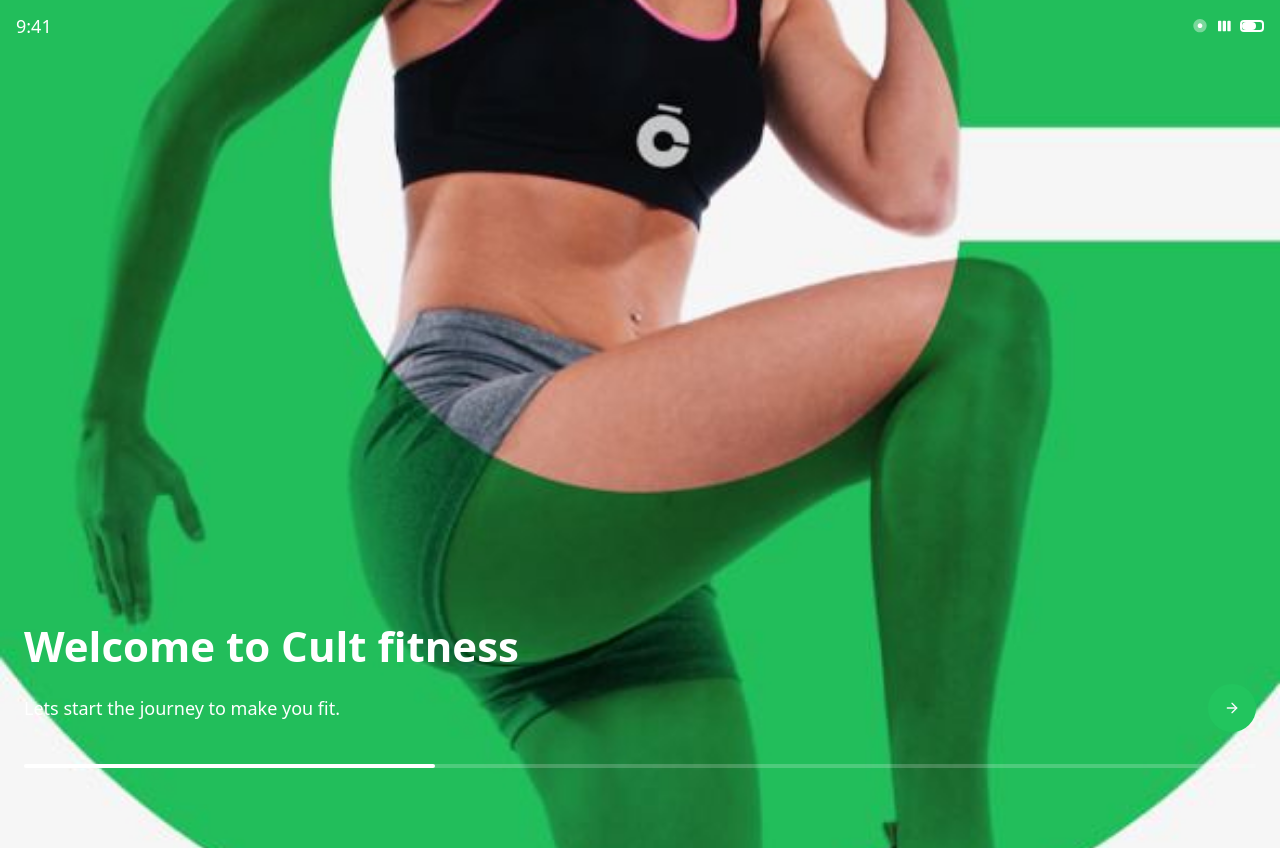
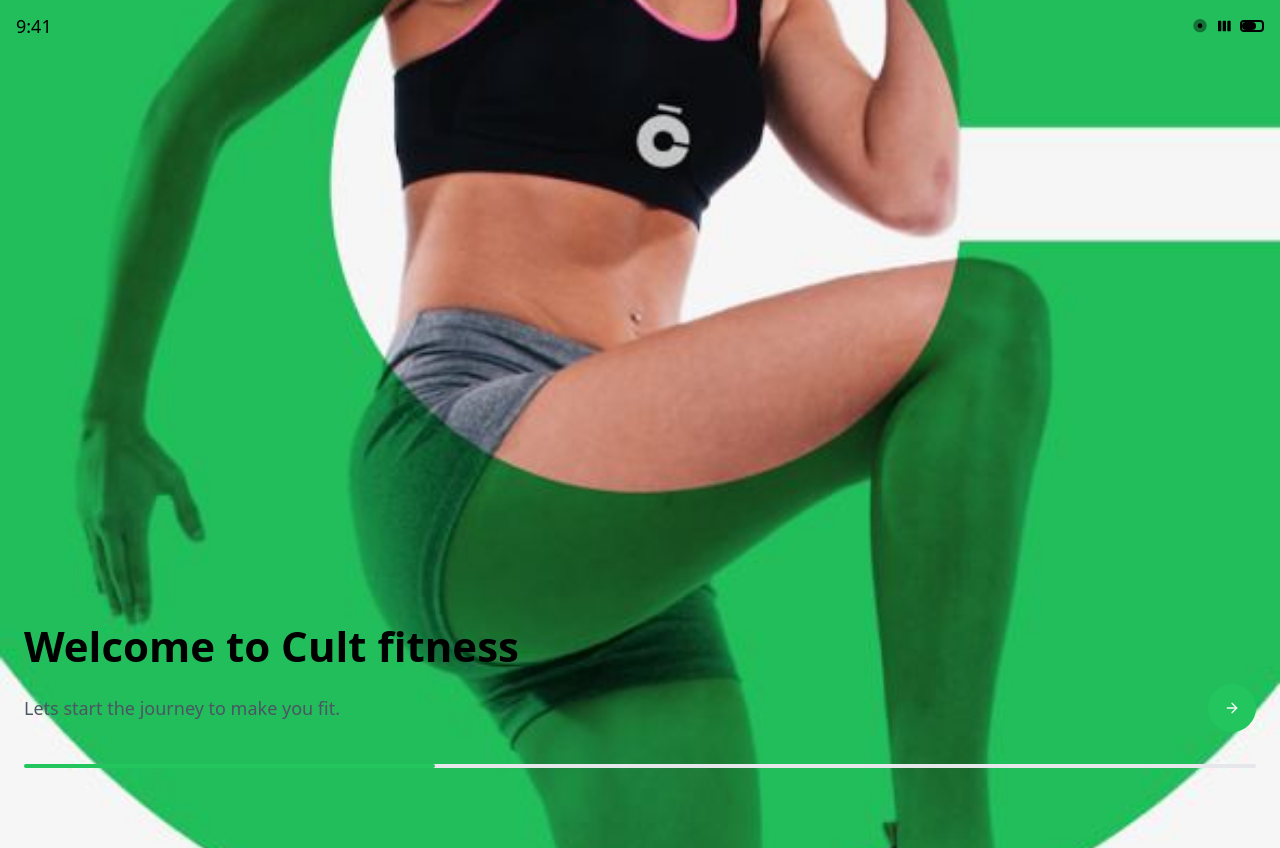
Before and after one commit to nickshnigir/fitlayout-journey, a React (Vite) app: page /onboarding in a window 1280 px wide. Built offline with nearby package versions, Linux system fonts and the light colour scheme.

Commit message:
Update onboarding screen text color
Update the text color on the onboarding screen to match the provided screenshot.

```diff
--- a/src/pages/Onboarding.tsx
+++ b/src/pages/Onboarding.tsx
@@ -19,10 +19,10 @@ const Onboarding = () => {
 
       {/* Status Bar */}
       <div className="relative z-10 flex justify-between items-center px-4 pt-3 pb-2">
-        <span className="text-lg font-medium text-white">9:41</span>
+        <span className="text-lg font-medium text-black">9:41</span>
         <div className="flex items-center gap-2">
           <div className="w-4 h-4">
-            <svg viewBox="0 0 24 24" className="w-full h-full text-white">
+            <svg viewBox="0 0 24 24" className="w-full h-full text-black">
               <path
                 fill="currentColor"
                 d="M12 21.5c5.523 0 10-4.477 10-10S17.523 1.5 12 1.5 2 5.977 2 11.5s4.477 10 10 10Z"
@@ -35,7 +35,7 @@ const Onboarding = () => {
             </svg>
           </div>
           <div className="w-4 h-4">
-            <svg viewBox="0 0 24 24" className="w-full h-full text-white">
+            <svg viewBox="0 0 24 24" className="w-full h-full text-black">
               <path
                 fill="currentColor"
                 d="M6.67 4H4.33C3.6 4 3 4.6 3 5.33v13.33C3 19.4 3.6 20 4.33 20h2.34c.73 0 1.33-.6 1.33-1.33V5.33C8 4.6 7.4 4 6.67 4ZM13.67 4h-2.34C10.6 4 10 4.6 10 5.33v13.33c0 .74.6 1.34 1.33 1.34h2.34c.73 0 1.33-.6 1.33-1.33V5.33C15 4.6 14.4 4 13.67 4ZM20.67 4h-2.34C17.6 4 17 4.6 17 5.33v13.33c0 .74.6 1.34 1.33 1.34h2.34c.73 0 1.33-.6 1.33-1.33V5.33C22 4.6 21.4 4 20.67 4Z"
@@ -43,19 +43,19 @@ const Onboarding = () => {
             </svg>
           </div>
           <div className="w-6 h-3 rounded-sm relative">
-            <div className="absolute inset-0 border-2 border-white rounded-sm"></div>
-            <div className="absolute inset-0.5 bg-white rounded-sm" style={{ width: '60%' }}></div>
+            <div className="absolute inset-0 border-2 border-black rounded-sm"></div>
+            <div className="absolute inset-0.5 bg-black rounded-sm" style={{ width: '60%' }}></div>
           </div>
         </div>
       </div>
 
       {/* Content */}
       <div className="relative z-10 flex-1 flex flex-col justify-end pb-20 px-6 mt-auto min-h-screen">
-        <h1 className="text-[42px] font-bold leading-tight mb-3 text-white">
+        <h1 className="text-[42px] font-bold leading-tight mb-3 text-black">
           Welcome to Cult fitness
         </h1>
         <div className="flex items-center justify-between">
-          <p className="text-white text-lg">
+          <p className="text-gray-600 text-lg">
             Lets start the journey to make you fit.
           </p>
           <Button
@@ -68,8 +68,8 @@ const Onboarding = () => {
         </div>
 
         {/* Progress Bar */}
-        <div className="w-full h-1 bg-white/20 rounded-full mt-8">
-          <div className="w-1/3 h-full bg-white rounded-full"></div>
+        <div className="w-full h-1 bg-gray-200 rounded-full mt-8">
+          <div className="w-1/3 h-full bg-green-500 rounded-full"></div>
         </div>
       </div>
     </div>
```
